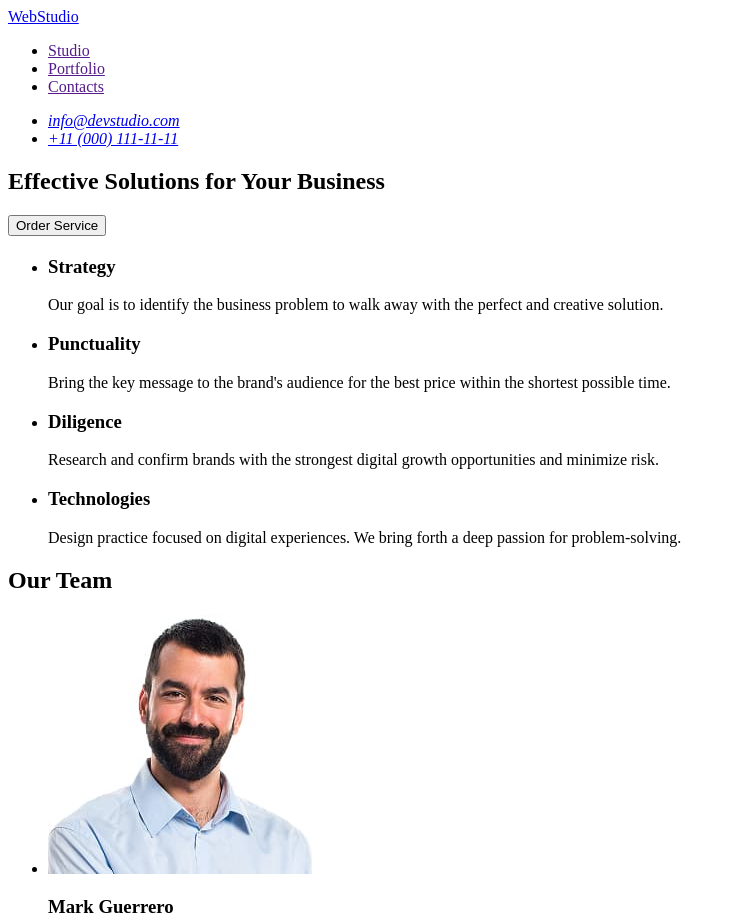
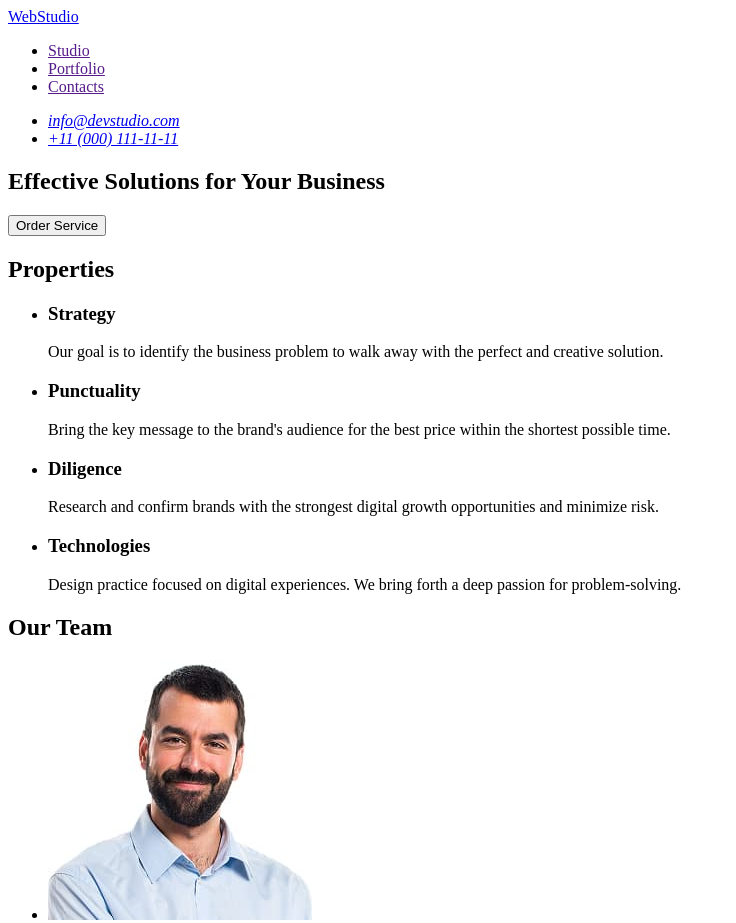
Before and after one commit to Inna384/goit-markup-hw-01, a plain HTML site: page index.html in a window 1280 px wide. Shown: the top 923 px of the page, without its empty margins (0-736 px from the left). Drawn offline with Linux system fonts and the light colour scheme.

Commit message:
update html

```diff
--- a/index.html
+++ b/index.html
@@ -28,7 +28,7 @@
        <button type="button">Order Service</button>
      </section>
      <section>
-        <h2>   </h2>
+        <h2>Properties</h2>
         <ul>
             <li>
                 <h3>Strategy</h3>
```
